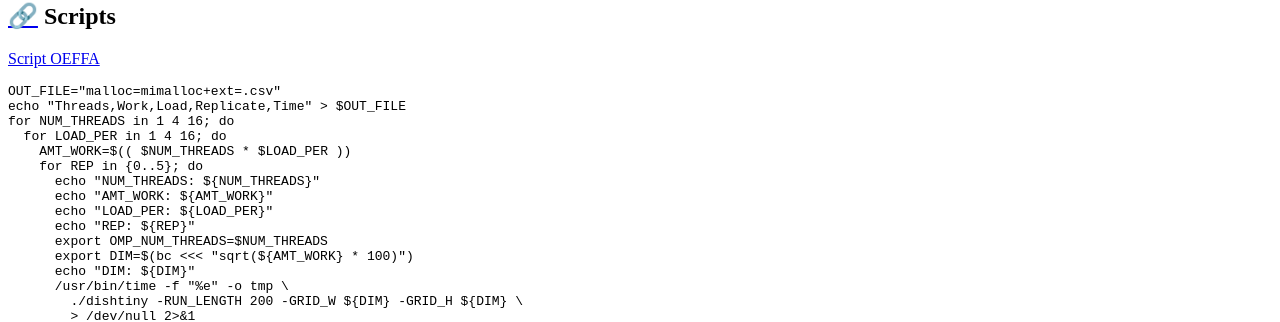
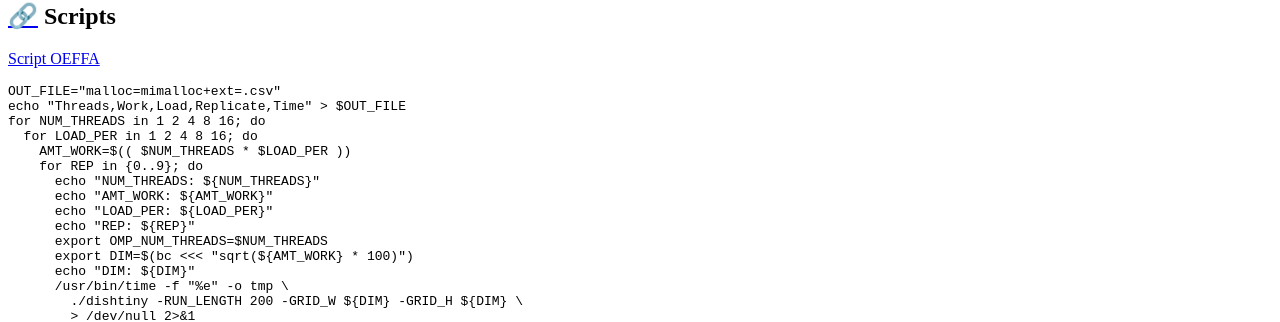
Before and after one commit to mmore500/mmore500.github.io, a Jekyll site: the page built from blog_professional/_posts/2020-07-03-dishtiny-profile.md, in a window 1280 px wide and 900 px high, scrolled down 14295 px. Shown: the part 146-468 px from the top of the window. Built offline with Jekyll 4.4.1, drawn with Linux system fonts in a browser that asks for light colours; emoji names are drawn with the system emoji font; comment, search, counter and statistics services are not loaded.

Commit message:
Correct data generation script

````diff
--- a/blog_professional/_posts/2020-07-03-dishtiny-profile.md
+++ b/blog_professional/_posts/2020-07-03-dishtiny-profile.md
@@ -468,10 +468,10 @@ Generated via [Script DUMFD](#script-dumfd).*
 ```bash
 OUT_FILE="malloc=mimalloc+ext=.csv"
 echo "Threads,Work,Load,Replicate,Time" > $OUT_FILE
-for NUM_THREADS in 1 4 16; do
-  for LOAD_PER in 1 4 16; do
+for NUM_THREADS in 1 2 4 8 16; do
+  for LOAD_PER in 1 2 4 8 16; do
     AMT_WORK=$(( $NUM_THREADS * $LOAD_PER ))
-    for REP in {0..5}; do
+    for REP in {0..9}; do
       echo "NUM_THREADS: ${NUM_THREADS}"
       echo "AMT_WORK: ${AMT_WORK}"
       echo "LOAD_PER: ${LOAD_PER}"
````
